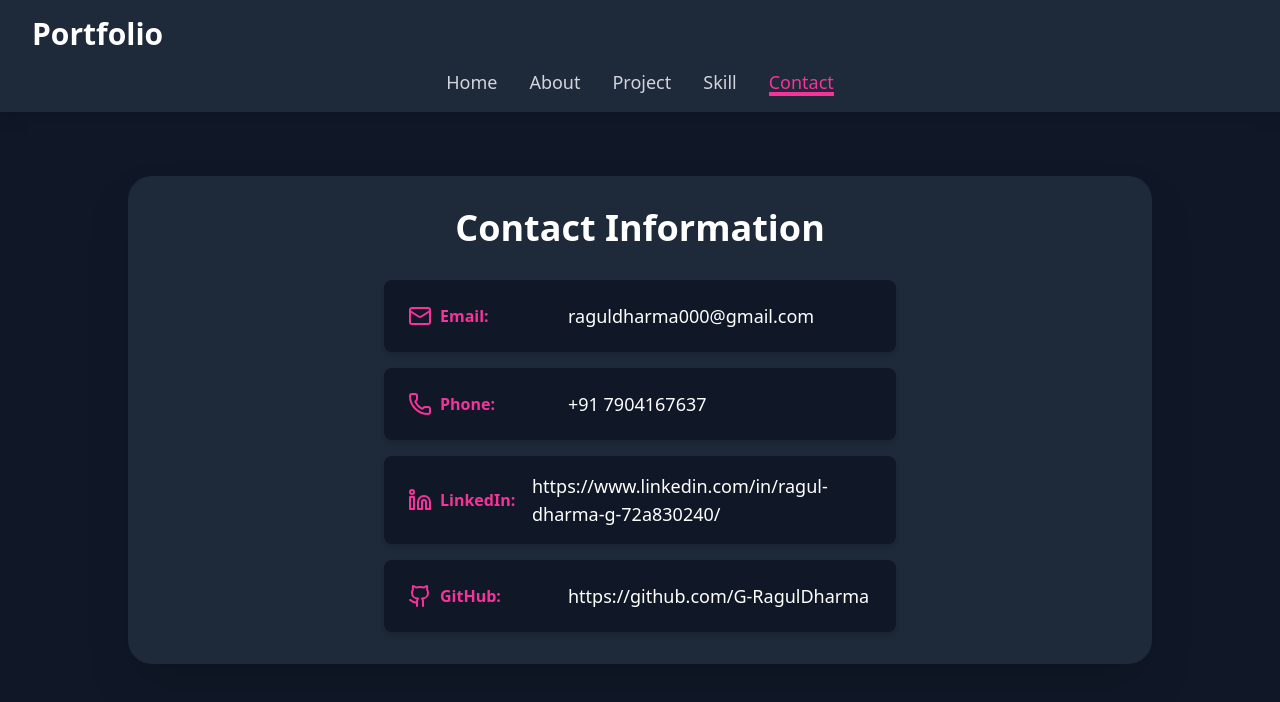
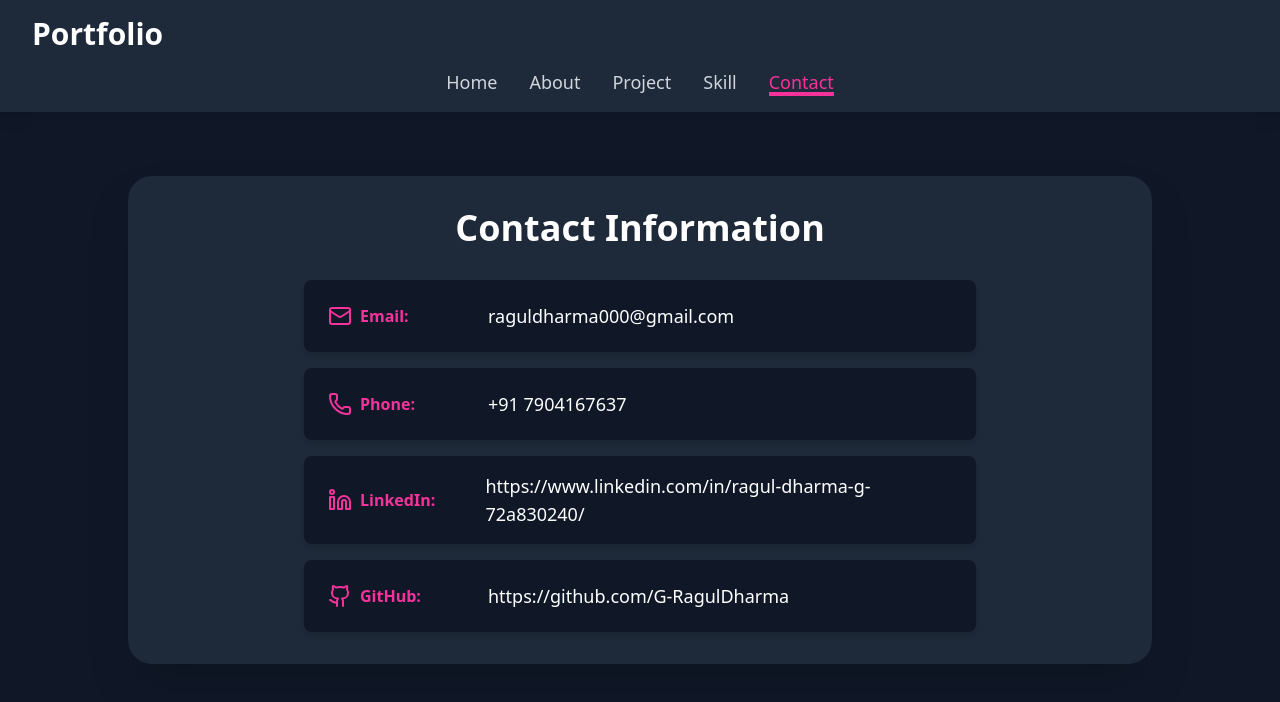
Before and after one commit to G-RagulDharma/My-Portfolio, a React (Vite) app: page /contact in a window 1280 px wide. Shown: the top 702 px of the page. Built offline with nearby package versions, Linux system fonts and the light colour scheme.

Commit message:
update:deploy

```diff
--- a/package.json
+++ b/package.json
@@ -1,10 +1,13 @@
 {
+  "homepage": "https://G-RagulDharma.github.io/My-Portfolio",
   "name": "package.json",
   "private": true,
   "version": "0.0.0",
   "type": "module",
   "scripts": {
     "dev": "vite",
+    "predeploy": "npm run build",
+    "deploy": "gh-pages -d dist",
     "build": "vite build",
     "lint": "eslint .",
     "preview": "vite preview"
@@ -25,6 +28,7 @@
     "eslint": "^9.22.0",
     "eslint-plugin-react-hooks": "^5.2.0",
     "eslint-plugin-react-refresh": "^0.4.19",
+    "gh-pages": "^6.3.0",
     "globals": "^16.0.0",
     "vite": "^6.3.1"
   }
--- a/src/components/Contact.jsx
+++ b/src/components/Contact.jsx
@@ -1,5 +1,5 @@
 import React from 'react';
-import {Mail,Phone,Linkedin,Github} from 'lucide-react'
+import { Mail, Phone, Linkedin, Github } from 'lucide-react'
 
 const Contact = ({ contact = {} }) => {
   const defaultContact = {
@@ -15,20 +15,20 @@ const Contact = ({ contact = {} }) => {
     <div className="bg-gray-800 w-full max-w-5xl mx-4 sm:mx-6 lg:mx-auto my-8 rounded-3xl flex flex-col items-center p-6 sm:p-8 shadow-2xl">
       <h2 className="text-2xl sm:text-3xl lg:text-4xl font-bold text-white mb-6 sm:mb-8">Contact Information</h2>
 
-      <div className="w-full max-w-lg">
+      <div className="w-full max-w-2xl">
         <div className="space-y-4">
           <div className="flex items-center bg-gray-900 rounded-lg p-4 shadow-md hover:shadow-lg transition-shadow duration-300">
-          <span className="text-pink-500 font-semibold p-2"><Mail/></span>
-          <span className="text-pink-500 font-semibold w-24 sm:w-32">Email:</span>
+            <span className="text-pink-500 font-semibold p-2"><Mail /></span>
+            <span className="text-pink-500 font-semibold w-24 sm:w-32">Email:</span>
             <span className="text-white text-base sm:text-lg">{contactData.email}</span>
           </div>
           <div className="flex items-center bg-gray-900 rounded-lg p-4 shadow-md hover:shadow-lg transition-shadow duration-300">
-          <span className="text-pink-500 font-semibold p-2"><Phone/></span>
+            <span className="text-pink-500 font-semibold p-2"><Phone /></span>
             <span className="text-pink-500 font-semibold w-24 sm:w-32">Phone:</span>
             <span className="text-white text-base sm:text-lg">{contactData.phone}</span>
           </div>
           <div className="flex items-center bg-gray-900 rounded-lg p-4 shadow-md hover:shadow-lg transition-shadow duration-300">
-          <span className="text-pink-500 font-semibold p-2"><Linkedin/></span>
+            <span className="text-pink-500 font-semibold p-2"><Linkedin /></span>
             <span className="text-pink-500 font-semibold w-24 sm:w-32">LinkedIn:</span>
             <a
               href={contactData.linkedIn}
@@ -40,7 +40,7 @@ const Contact = ({ contact = {} }) => {
             </a>
           </div>
           <div className="flex items-center bg-gray-900 rounded-lg p-4 shadow-md hover:shadow-lg transition-shadow duration-300">
-          <span className="text-pink-500 font-semibold p-2"><Github/></span>
+            <span className="text-pink-500 font-semibold p-2"><Github /></span>
             <span className="text-pink-500 font-semibold w-24 sm:w-32">GitHub:</span>
             <a
               href={contactData.github}
--- a/vite.config.js
+++ b/vite.config.js
@@ -4,5 +4,6 @@ import tailwindcss from '@tailwindcss/vite'
 
 // https://vite.dev/config/
 export default defineConfig({
+  base: "/My-Portfolio/",
   plugins: [react(),tailwindcss(),],
 })
```
Also changed, not shown: 1 other file (tests, documents, lock files or other folders).
